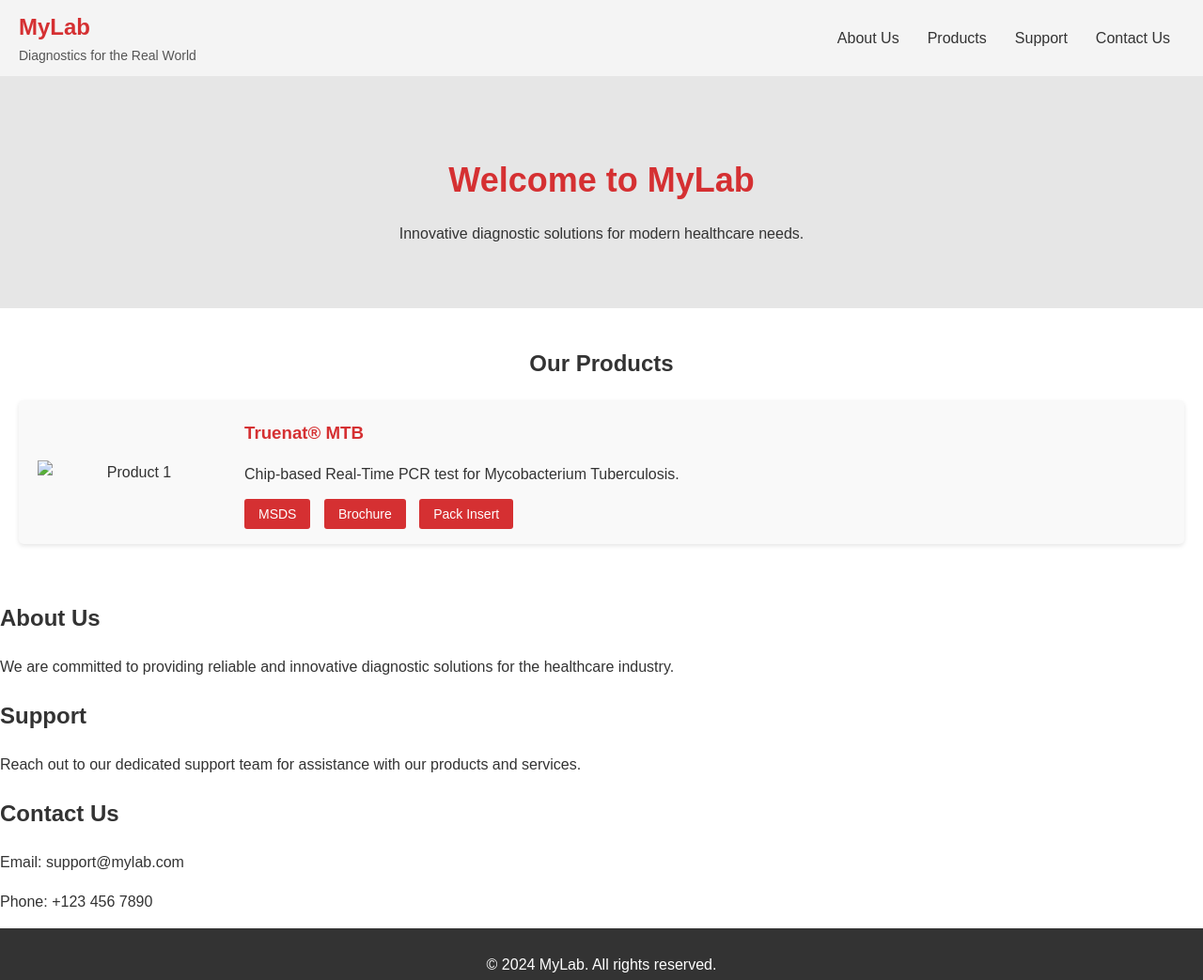
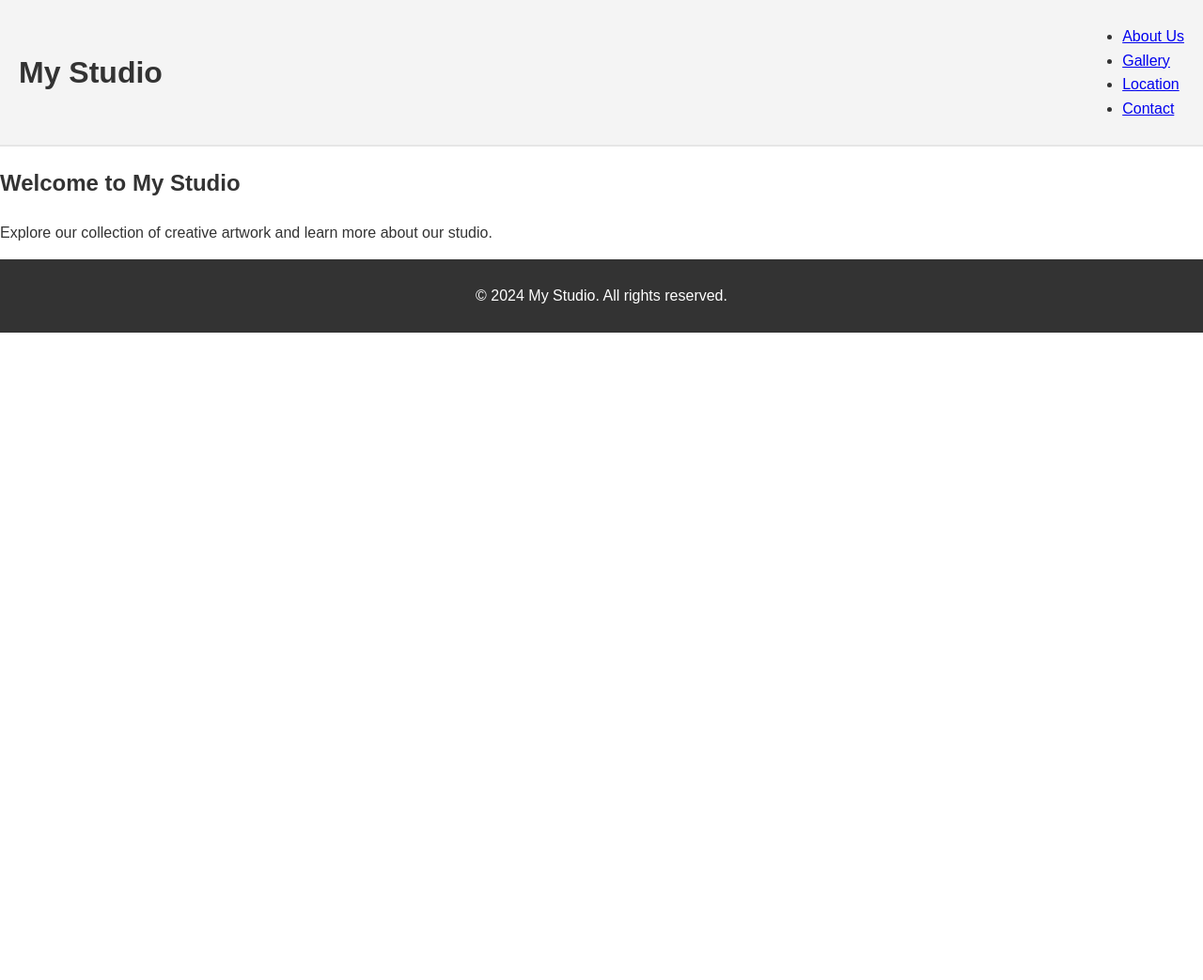
Before and after one commit to david020708/David, a plain HTML site: page index.html in a window 1280 px wide. Shown: the whole page at 94% size. After the commit the page ends 800 px from the top, so only its background shows below. Drawn offline with Linux system fonts and the light colour scheme.

Commit message:
Update index.html

```diff
--- a/index.html
+++ b/index.html
@@ -3,73 +3,30 @@
 <head>
     <meta charset="UTF-8">
     <meta name="viewport" content="width=device-width, initial-scale=1.0">
-    <meta name="description" content="Diagnostic solutions for healthcare.">
-    <title>My Diagnostic Studio</title>
+    <meta name="description" content="Welcome to My Studio">
+    <title>My Studio - Home</title>
     <link rel="stylesheet" href="style.css">
 </head>
 <body>
     <header>
-        <div class="logo">
-            <h1>MyLab</h1>
-            <p>Diagnostics for the Real World</p>
-        </div>
+        <h1>My Studio</h1>
         <nav>
-            <ul class="menu">
-                <li><a href="#about">About Us</a></li>
-                <li>
-                    <a href="#products">Products</a>
-                    <ul class="dropdown">
-                        <li><a href="#product1">Product 1</a></li>
-                        <li><a href="#product2">Product 2</a></li>
-                    </ul>
-                </li>
-                <li><a href="#support">Support</a></li>
-                <li><a href="#contact">Contact Us</a></li>
+            <ul>
+                <li><a href="about.html">About Us</a></li>
+                <li><a href="gallery.html">Gallery</a></li>
+                <li><a href="location.html">Location</a></li>
+                <li><a href="contact.html">Contact</a></li>
             </ul>
         </nav>
     </header>
 
     <main>
-        <section id="hero">
-            <h2>Welcome to MyLab</h2>
-            <p>Innovative diagnostic solutions for modern healthcare needs.</p>
-        </section>
-
-        <section id="products">
-            <h2>Our Products</h2>
-            <div class="product">
-                <img src="images/product1.jpg" alt="Product 1">
-                <div class="product-info">
-                    <h3>Truenat® MTB</h3>
-                    <p>Chip-based Real-Time PCR test for Mycobacterium Tuberculosis.</p>
-                    <div class="downloads">
-                        <a href="#" class="btn">MSDS</a>
-                        <a href="#" class="btn">Brochure</a>
-                        <a href="#" class="btn">Pack Insert</a>
-                    </div>
-                </div>
-            </div>
-        </section>
-
-        <section id="about">
-            <h2>About Us</h2>
-            <p>We are committed to providing reliable and innovative diagnostic solutions for the healthcare industry.</p>
-        </section>
-
-        <section id="support">
-            <h2>Support</h2>
-            <p>Reach out to our dedicated support team for assistance with our products and services.</p>
-        </section>
-
-        <section id="contact">
-            <h2>Contact Us</h2>
-            <p>Email: support@mylab.com</p>
-            <p>Phone: +123 456 7890</p>
-        </section>
+        <h2>Welcome to My Studio</h2>
+        <p>Explore our collection of creative artwork and learn more about our studio.</p>
     </main>
 
     <footer>
-        <p>© 2024 MyLab. All rights reserved.</p>
+        <p>© 2024 My Studio. All rights reserved.</p>
     </footer>
 </body>
 </html>
```
